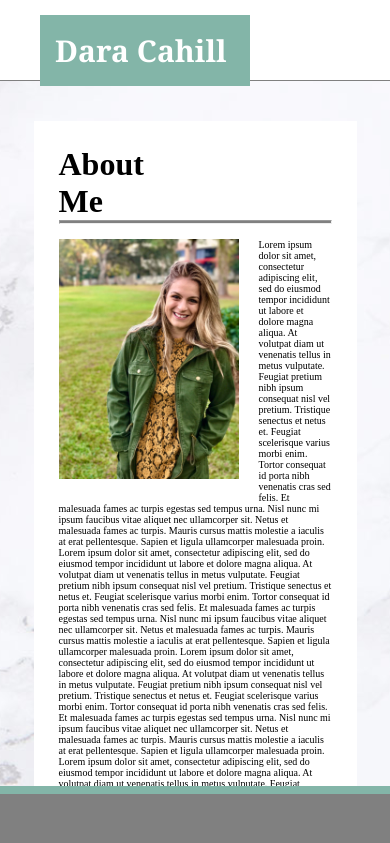
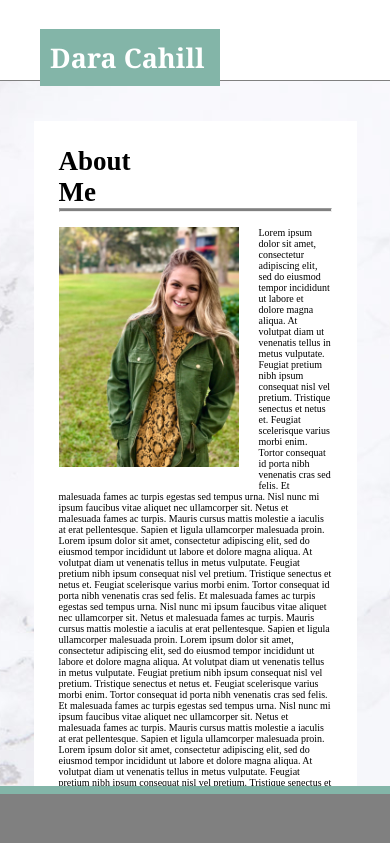
Before and after one commit to dara-cahill/Responsive-Portfolio, a plain HTML site: page index.html in a window 390 px wide. Shown: the top 843 px of the page. Drawn offline with Linux system fonts and the light colour scheme.

Commit message:
Update Name, h1 media

```diff
--- a/assets/css/style.css
+++ b/assets/css/style.css
@@ -103,7 +103,6 @@ hr {
         height: 280px;
         width: 220px;
     }
-
     .link {
         font-size: 13px;
     }
@@ -111,7 +110,15 @@ hr {
         height: 100%;
         width: 350px;
     }
-
+    .name {
+        font-size: 29px;
+        padding: 12px;
+        width: 170px;
+        margin-top: 23px;
+    }
+    h1 {
+        font-size: 29px;
+    }
 
 }
 
@@ -119,12 +126,10 @@ hr {
     p {
         font-size: 11px;
     }
-
     #image {
         height: 260px;
         width: 200px;
     }
-
     .link {
         font-size: 12px;
     }
@@ -132,8 +137,15 @@ hr {
         height: 100%;
         width: 320px;
     }
-
-
+    .name {
+        font-size: 28px;
+        padding: 11px;
+        width: 165px;
+        margin-top: 26px;
+    }
+    h1 {
+        font-size: 28px;
+    }
 }
 
 @media screen and (max-width: 640px) {
@@ -141,18 +153,24 @@ hr {
     p {
         font-size: 10px;
     }
-
     #image {
         height: 240px;
         width: 180px;
     }
-
     .link {
         font-size: 11px;
     }
-
     .media-img {
         height: 100%;
         width: 300px;
     }
+    .name {
+        font-size: 27px;
+        padding: 10px;
+        width: 160px;
+        margin-top: 29px;
+    }
+    h1 {
+        font-size: 27px;
+    }
 }
```
